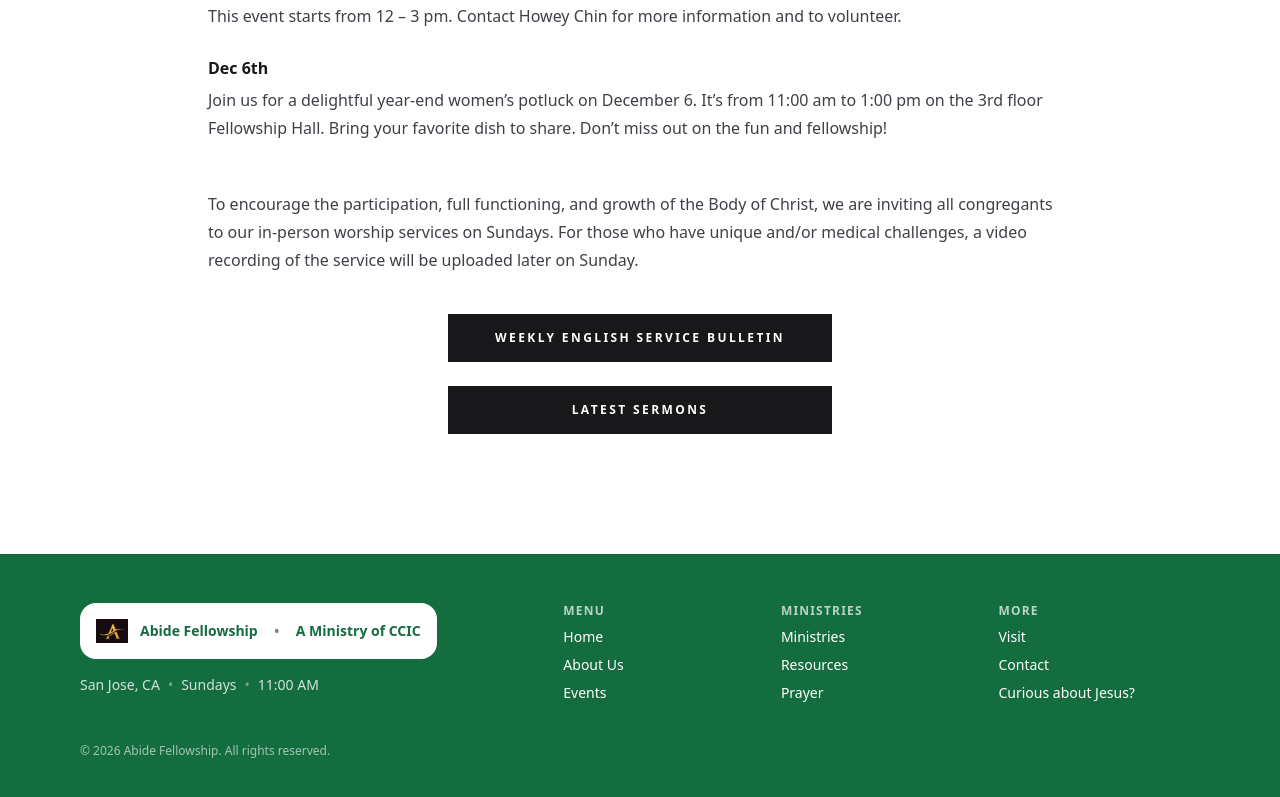
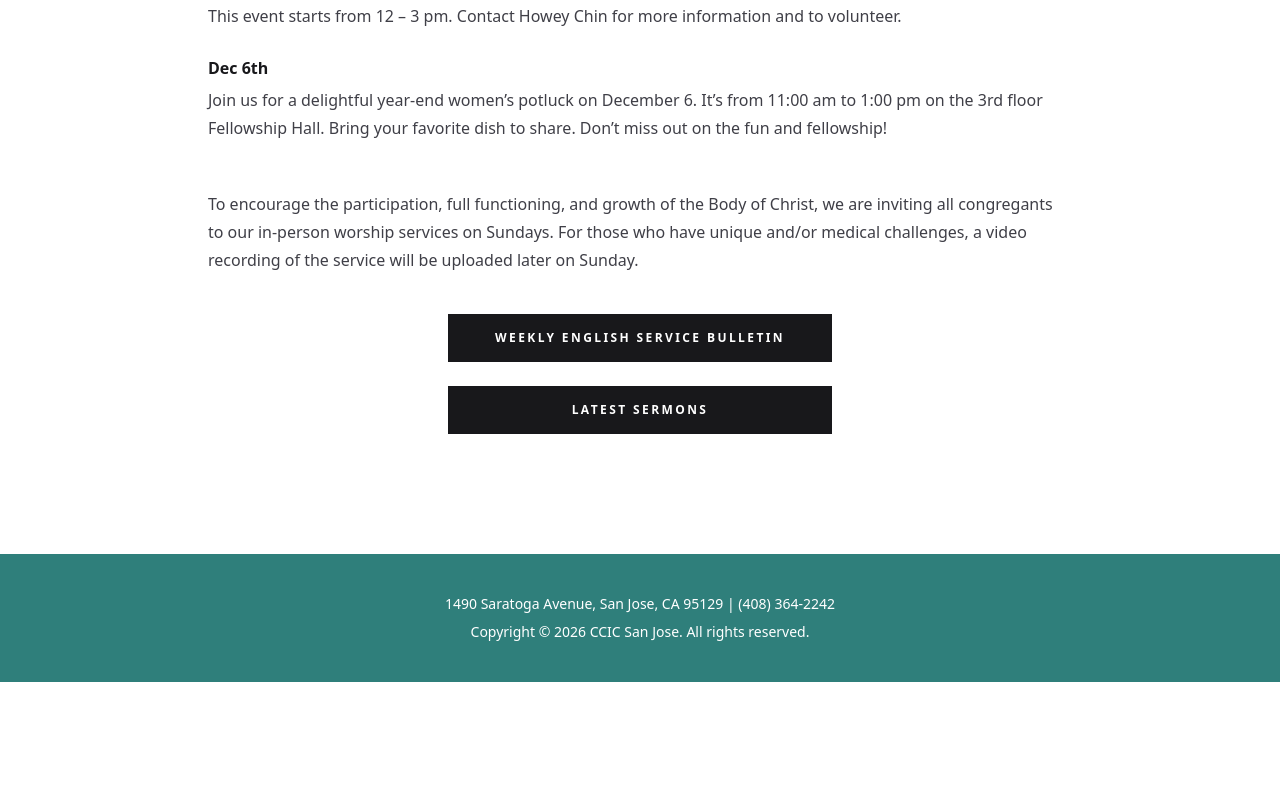
Before and after one commit to lugeorge8/abide, a Next.js app: page / in a window 1280 px wide. Shown: the part 1901-2698 px from the top of the page. After the commit the page ends 2583 px from the top, so only its background shows below. Built offline with nearby package versions, Linux system fonts and the light colour scheme.

Commit message:
Match CCIC color + footer text

```diff
--- a/src/app/globals.css
+++ b/src/app/globals.css
@@ -2,7 +2,7 @@
 
 :root {
   /* Base */
-  --background: #f7f2e8; /* beige white */
+  --background: #ffffff; /* CCIC-like white */
   --foreground: #000000;
 
   /* Extracted from example site */
@@ -10,7 +10,7 @@
   --abide-deep: #146D3F;
   --abide-deep-2: #176B41;
   --abide-gold: #F2C36B;
-  --abide-teal: #448481;
+  --abide-teal: #2f7f7b;
   --abide-muted: #7A7A7A;
 }
 
@@ -51,7 +51,7 @@ body::before {
   inset: 0;
   pointer-events: none;
   z-index: 0;
-  opacity: 0.045;
+  opacity: 0;
   mix-blend-mode: multiply;
   background-image:
     repeating-linear-gradient(
--- a/src/components/site-shell.tsx
+++ b/src/components/site-shell.tsx
@@ -1,4 +1,3 @@
-import Link from "next/link";
 import { ParallaxBlobs } from "@/components/parallax-blobs";
 import { SiteHeaderClient } from "@/components/site-header";
 
@@ -44,92 +43,14 @@ export function Card({ children }: { children: React.ReactNode }) {
 
 export function SiteFooter() {
   return (
-    <footer className="mt-16 border-t border-black/10 bg-abide-deep text-white">
-      <div className="mx-auto w-full max-w-6xl px-4 py-12">
-        <div className="grid grid-cols-1 gap-10 md:grid-cols-12">
-          <div className="md:col-span-5">
-            <div className="inline-flex items-center gap-3 rounded-2xl bg-white px-4 py-3">
-              {/* eslint-disable-next-line @next/next/no-img-element */}
-              <img
-                src="/assets/abide-logo.png"
-                alt="Abide"
-                className="h-8 w-8 object-contain"
-              />
-              <div className="text-sm font-semibold text-abide-deep">
-                Abide Fellowship
-              </div>
-              <div className="mx-1 text-abide-muted">•</div>
-              <div className="text-sm font-semibold text-abide-deep">
-                A Ministry of CCIC
-              </div>
-            </div>
-            <div className="mt-4 text-sm text-white/80">
-              San Jose, CA
-              <span className="mx-2 text-white/40">•</span>
-              Sundays
-              <span className="mx-2 text-white/40">•</span>
-              11:00 AM
-            </div>
-          </div>
-
-          <div className="md:col-span-7">
-            <div className="grid grid-cols-2 gap-4 sm:grid-cols-3">
-              <div className="space-y-2">
-                <div className="text-xs font-semibold uppercase tracking-widest text-white/70">
-                  Menu
-                </div>
-                <div className="flex flex-col gap-2 text-sm">
-                  <Link href="/" className="hover:text-white/90">
-                    Home
-                  </Link>
-                  <Link href="/about" className="hover:text-white/90">
-                    About Us
-                  </Link>
-                  <Link href="/events" className="hover:text-white/90">
-                    Events
-                  </Link>
-                </div>
-              </div>
-
-              <div className="space-y-2">
-                <div className="text-xs font-semibold uppercase tracking-widest text-white/70">
-                  Ministries
-                </div>
-                <div className="flex flex-col gap-2 text-sm">
-                  <Link href="/ministries" className="hover:text-white/90">
-                    Ministries
-                  </Link>
-                  <Link href="/resources" className="hover:text-white/90">
-                    Resources
-                  </Link>
-                  <Link href="/prayer" className="hover:text-white/90">
-                    Prayer
-                  </Link>
-                </div>
-              </div>
-
-              <div className="space-y-2">
-                <div className="text-xs font-semibold uppercase tracking-widest text-white/70">
-                  More
-                </div>
-                <div className="flex flex-col gap-2 text-sm">
-                  <Link href="/visit" className="hover:text-white/90">
-                    Visit
-                  </Link>
-                  <Link href="/contact" className="hover:text-white/90">
-                    Contact
-                  </Link>
-                  <Link href="/jesus" className="hover:text-white/90">
-                    Curious about Jesus?
-                  </Link>
-                </div>
-              </div>
-            </div>
-          </div>
+    <footer className="mt-16 bg-abide-teal text-white">
+      <div className="mx-auto w-full max-w-6xl px-4 py-10 text-center">
+        <div className="text-sm">
+          1490 Saratoga Avenue, San Jose, CA 95129 | (408) 364-2242
         </div>
-
-        <div className="mt-10 text-xs text-white/60">
-          © {new Date().getFullYear()} Abide Fellowship. All rights reserved.
+        <div className="mt-2 text-sm">
+          Copyright © {new Date().getFullYear()} CCIC San Jose. All rights
+          reserved.
         </div>
       </div>
     </footer>
```
